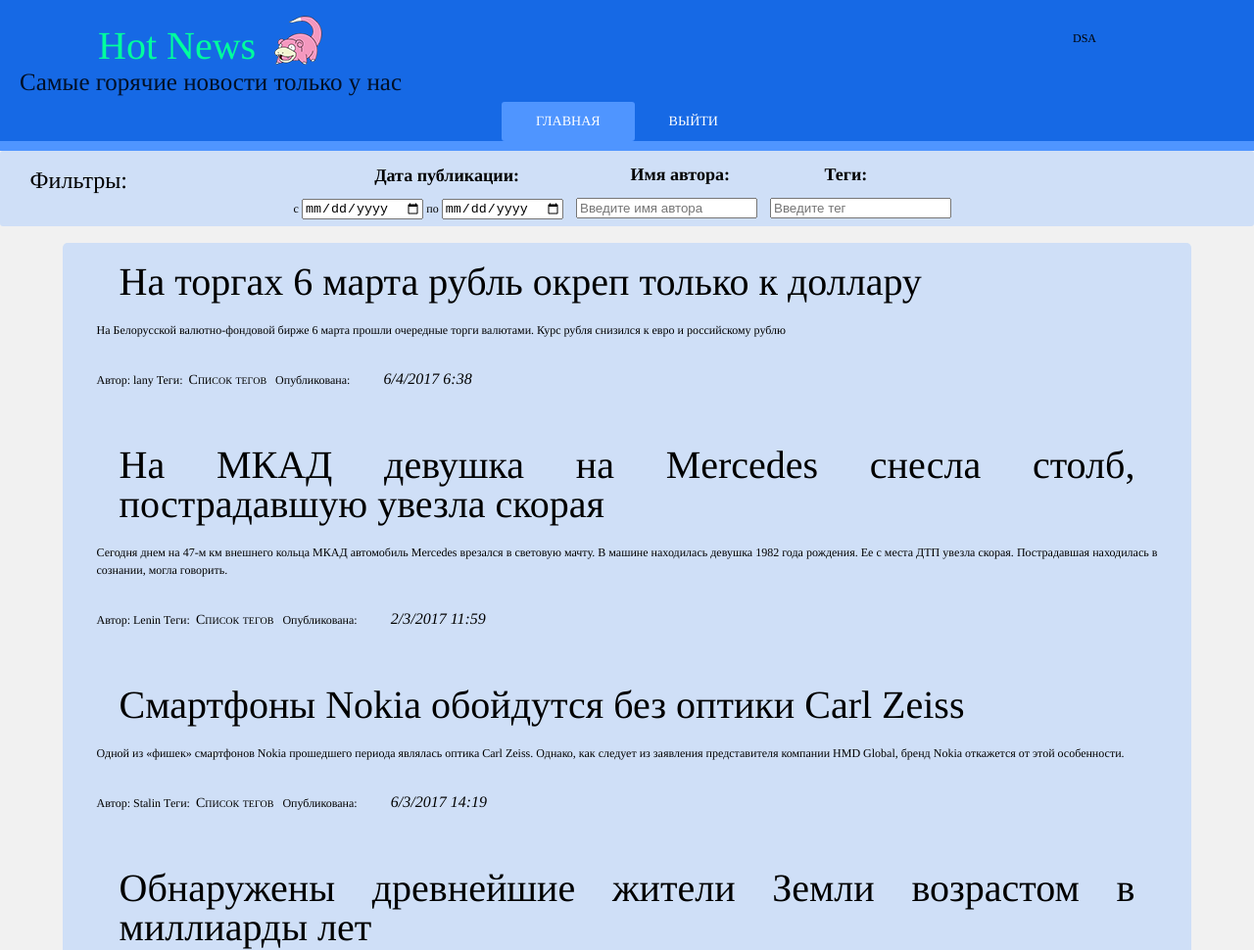
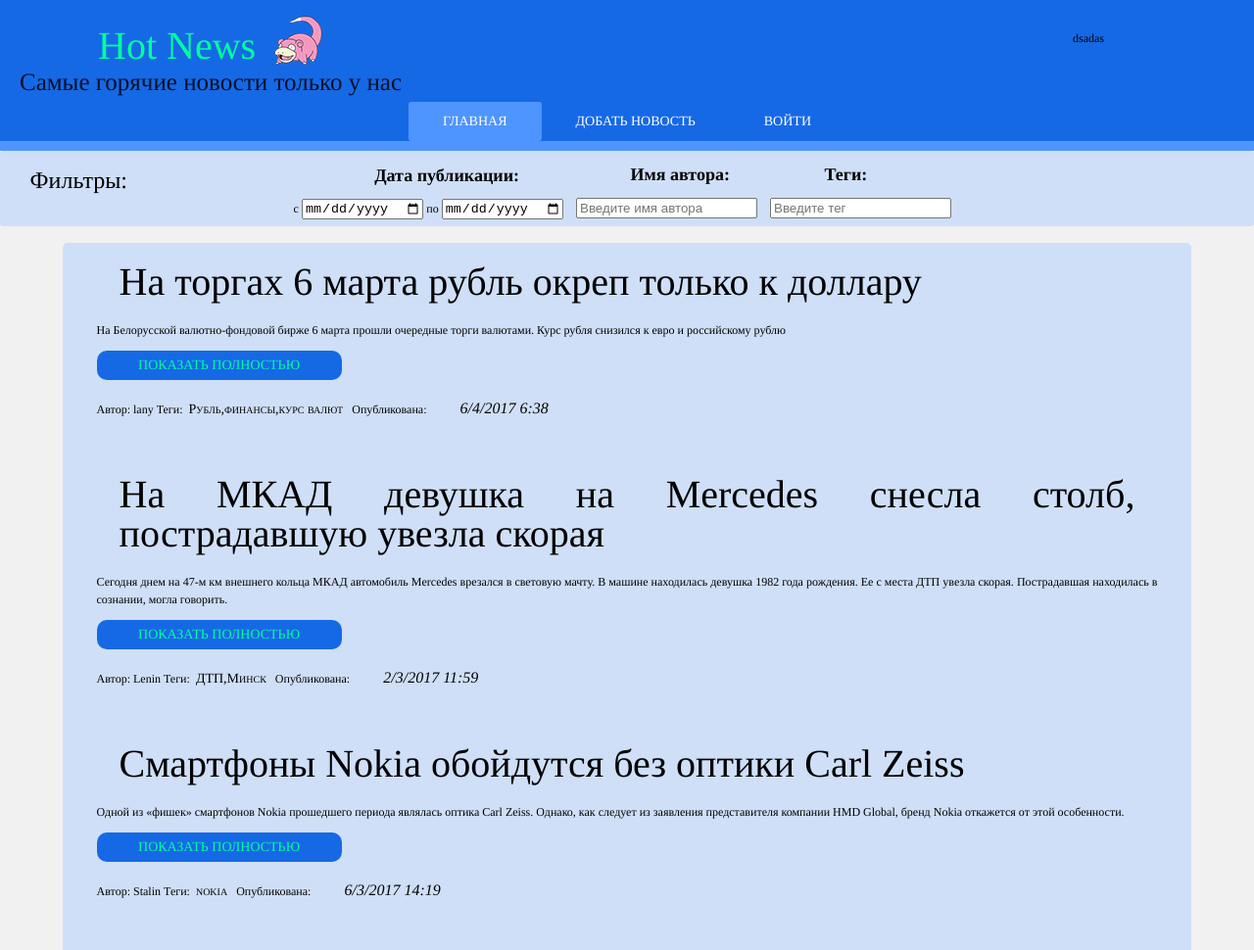
Before and after one commit to kamm1k/VodchitsSergey, a plain HTML site: page UI/index.html in a window 1280 px wide. Shown: the top 970 px of the page at 98% size. Drawn offline with Linux system fonts and the light colour scheme.

Commit message:
fix buttons

```diff
--- a/UI/articles.js
+++ b/UI/articles.js
@@ -1,4 +1,4 @@
-var user = 'DSA';
+var user = "dsadas";
 var articleService = (function () {
     var articles = [
         {
@@ -571,6 +571,7 @@ var articleRenderer = (function () {
         template.content.querySelector('.article-list-item-summary').textContent = article.summary;
         template.content.querySelector('.article-list-item-author').textContent = article.author;
         template.content.querySelector('.article-list-item-date').textContent = formatDate(article.createdAt);
+        template.content.querySelector('.article-list-item-tags').textContent = article.tags.toString();
 
         return template.content.querySelector('.article-list-item').cloneNode(true);
     }
@@ -596,13 +597,13 @@ var navigationRenderer = (function(){
         NAVIGATION_TEMPLATE = document.querySelector("#template-addButton");
         USERNAME = document.querySelector(".name");
         NAVIGATION_ADD_AND_LOG_BUTTONS = document.querySelector(".buttons");
-        if(user === null) {
+        if(!user) {
             USERNAME.textContent = "Guest";
-            NAVIGATION_ADD_AND_LOG_BUTTONS.querySelector(".logButton").textContent = "Войти";
+            document.getElementById('add-new-button').remove();
         }
         else {
             USERNAME.textContent = user;
-            NAVIGATION_ADD_AND_LOG_BUTTONS.querySelector(".logButton").textContent = "Выйти";
+
         }
     }
     return {
--- a/UI/index.html
+++ b/UI/index.html
@@ -18,6 +18,7 @@
     <nav class="global">
         <ul class = "buttons">
             <li class = "buttons"><a href=# class="this">Главная</a></li>
+            <li class = "buttons"><a href=# id="add-new-button">Добать новость</a></li>
             <li class = "buttons"> <a href=# class="logButton">Войти</a></li>
         </ul>
     </nav>
@@ -73,6 +74,7 @@
         <p class="article-list-item-summary">
             Краткое описание для статьи. Тут краткое описание
         </p>
+        <a class="button" href=#>Показать полностью</a>
         <div class="article-list-item-meta">
             <span>Автор: <span class="article-list-item-author">Автор</span></span>
             <span>Теги: <span class="article-list-item-tags">Список тегов</span></span>
--- a/UI/styles.css
+++ b/UI/styles.css
@@ -76,15 +76,20 @@ hgroup h3 {
 
 /*NAVIGATION*/
 
-.buttons {
 
-}
-
-.addButton{
-
-}
-
-.logButton{
+.button {
+    font-size: 14px;
+    display: block;
+    position: relative;
+    left: 3%;
+    width: 200px;
+    border-radius: 10px;
+    text-transform: uppercase;
+    line-height: 30px;
+    padding: 0 25px;
+    background: #1669e5;
+    text-align: center;
+    color: #01ff9e;
 }
 
 .this {
```
